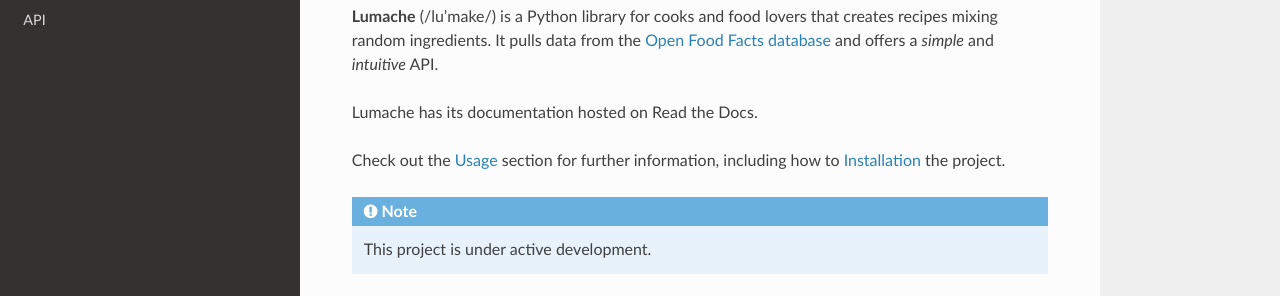
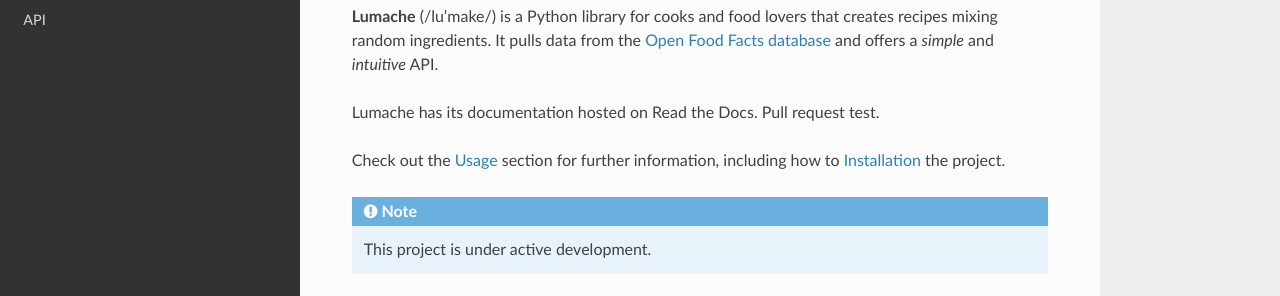
Before and after one commit to samirop/readthedocs_example, a Sphinx documentation site: the page built from docs/source/index.rst, in a window 1280 px wide. Shown: the part 155-451 px from the top of the page. Built offline with Sphinx 7.4.7 and the Read the Docs theme 2.0.0, drawn with Linux system fonts in a browser that asks for light colours.

Commit message:
Added 2nd phrase

```diff
--- a/docs/source/index.rst
+++ b/docs/source/index.rst
@@ -6,7 +6,7 @@ that creates recipes mixing random ingredients.
 It pulls data from the `Open Food Facts database <https://world.openfoodfacts.org/>`_
 and offers a *simple* and *intuitive* API.
 
-Lumache has its documentation hosted on Read the Docs.
+Lumache has its documentation hosted on Read the Docs. Pull request test.
 
 Check out the :doc:`usage` section for further information, including
 how to :ref:`installation` the project.
```
